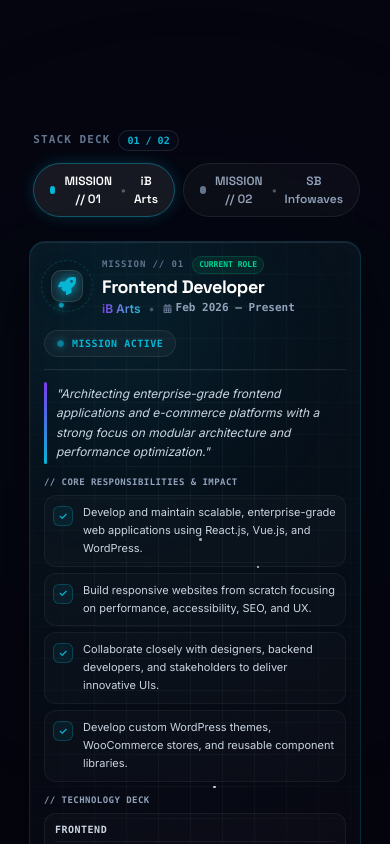
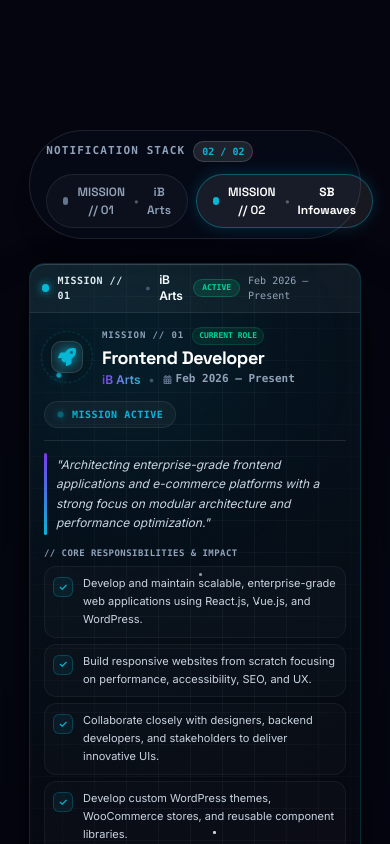
Before and after one commit to its-shilpa/react-space-portfolio, a React (Vite) app: page / in a window 390 px wide. Shown: the part 2480-3324 px from the top of the page. Built offline with nearby package versions, Linux system fonts and the light colour scheme.

Commit message:
Added the smooth notification card stack style on the work experience section

```diff
--- a/src/components/css/experience.css
+++ b/src/components/css/experience.css
@@ -9,30 +9,56 @@
 .experience-stack-container {
   display: flex;
   flex-direction: column;
-  gap: 2.5rem;
   position: relative;
   width: 100%;
+  padding-bottom: 2rem;
+}
+
+/* Notification Header on Card (Matching stacked tab screenshot style) */
+.stack-notification-header {
+  display: flex;
+  align-items: center;
+  justify-content: space-between;
+  padding: 10px 20px;
+  background: rgba(255, 255, 255, 0.04);
+  border-bottom: 1px solid rgba(255, 255, 255, 0.08);
+  border-top-left-radius: 24px;
+  border-top-right-radius: 24px;
+  backdrop-filter: blur(10px);
+  -webkit-backdrop-filter: blur(10px);
+}
+
+.stack-status-indicator {
+  width: 8px;
+  height: 8px;
+  border-radius: 50%;
+  box-shadow: 0 0 8px currentColor;
 }
 
 /* Individual Stacked Card */
 .experience-stack-card {
+  position: sticky;
+  top: calc(85px + var(--stack-idx, 0) * 32px);
   width: 100%;
   border-radius: 24px;
   isolation: isolate;
   background:
     radial-gradient(circle at 20% 0%, color-mix(in srgb, var(--theme-to) 9%, transparent), transparent 60%),
     radial-gradient(circle at 90% 100%, color-mix(in srgb, var(--theme-from) 6%, transparent), transparent 60%),
-    linear-gradient(165deg, color-mix(in srgb, var(--space-900) 88%, transparent) 0%, color-mix(in srgb, var(--space-950) 96%, transparent) 100%);
+    linear-gradient(165deg, color-mix(in srgb, var(--space-900) 92%, transparent) 0%, color-mix(in srgb, var(--space-950) 98%, transparent) 100%);
   backdrop-filter: blur(20px);
   -webkit-backdrop-filter: blur(20px);
-  border: 1px solid rgba(255, 255, 255, 0.1);
-  box-shadow: 0 25px 60px -15px rgba(0, 0, 0, 0.8),
-              inset 0 1px 0 rgba(255, 255, 255, 0.08),
+  border: 1px solid rgba(255, 255, 255, 0.12);
+  box-shadow: 0 -6px 20px -2px rgba(0, 0, 0, 0.5),
+              0 25px 60px -15px rgba(0, 0, 0, 0.85),
+              inset 0 1px 0 rgba(255, 255, 255, 0.14),
               inset 0 0 25px rgba(255, 255, 255, 0.02);
   overflow: hidden;
   transform-origin: center top;
-  will-change: transform, opacity;
+  will-change: transform, opacity, filter;
   touch-action: pan-y;
+  margin-bottom: 2.5rem;
+  transition: border-color 0.3s ease, box-shadow 0.3s ease;
   scrollbar-width: none !important;
   -ms-overflow-style: none !important;
 }
@@ -458,10 +484,17 @@
 /* Mobile responsive adjustments */
 @media (max-width: 768px) {
   .experience-stack-card {
+    top: calc(68px + var(--stack-idx, 0) * 24px);
     border-radius: 16px;
     touch-action: pan-y;
     backdrop-filter: blur(12px);
     -webkit-backdrop-filter: blur(12px);
+    margin-bottom: 2rem;
+  }
+  .stack-notification-header {
+    padding: 8px 12px;
+    border-top-left-radius: 16px;
+    border-top-right-radius: 16px;
   }
   .futuristic-company-badge {
     width: 46px;
--- a/src/components/sections/Experience.jsx
+++ b/src/components/sections/Experience.jsx
@@ -23,7 +23,7 @@ const getTagIcon = (tag) => {
   if (t.includes('wordpress') || t.includes('divi') || t.includes('elementor')) return { icon: FaWordpress, color: '#21759b' };
   if (t.includes('woocommerce')) return { icon: FaShoppingBag, color: '#96588a' };
   if (t === 'html') return { icon: FaHtml5, color: '#e34f26' };
-  if (t === 'css' || t.includes('sass') || t.includes('tailwind')) return { icon: FaCss3Alt, color: '#38bdf8' };
+  if (t.includes('css') || t.includes('sass') || t.includes('tailwind')) return { icon: FaCss3Alt, color: '#38bdf8' };
   if (t.includes('payment') || t.includes('credit')) return { icon: FaCreditCard, color: '#10b981' };
   return { icon: FaCode, color: '#94a3b8' };
 };
@@ -233,6 +233,40 @@ function CardContent({ job, idx, theme, isLatest }) {
   return (
     <>
       <ThemeBackground theme={theme} />
+
+      {/* Stacked Notification Top Header Bar (Visible when stacked behind) */}
+      <div className="stack-notification-header">
+        <div className="flex items-center gap-2 sm:gap-2.5">
+          <div
+            className="stack-status-indicator"
+            style={{
+              backgroundColor: isLatest ? 'var(--theme-to)' : 'var(--theme-muted, #64748b)',
+              color: isLatest ? 'var(--theme-to)' : '#64748b',
+            }}
+          />
+          <span className="text-[10px] sm:text-xs font-mono font-bold tracking-wider text-slate-200 uppercase">
+            MISSION // 0{idx + 1}
+          </span>
+          <span className="text-slate-600 text-xs">•</span>
+          <span className="text-xs sm:text-sm font-extrabold text-white tracking-tight">
+            {job.company}
+          </span>
+          <span className="text-[11px] sm:text-xs text-slate-400 font-medium hidden sm:inline">
+            — {job.role}
+          </span>
+        </div>
+        <div className="flex items-center gap-2">
+          {isLatest && (
+            <span className="text-[8px] sm:text-[9px] font-mono font-bold px-2 py-0.5 rounded-full bg-emerald-500/15 text-emerald-400 border border-emerald-500/30">
+              ACTIVE
+            </span>
+          )}
+          <span className="text-[10px] sm:text-xs font-mono text-slate-400">
+            {job.period}
+          </span>
+        </div>
+      </div>
+
       <div className="relative z-10 p-3.5 xs:p-4 sm:p-6 md:p-7 space-y-3 sm:space-y-4 md:space-y-5 overflow-visible">
         {/* Card Header */}
         <div className="flex flex-col sm:flex-row justify-between sm:items-center gap-3 sm:gap-4 pb-3 sm:pb-5 border-b border-white/10">
@@ -261,7 +295,7 @@ function CardContent({ job, idx, theme, isLatest }) {
 
             <div>
               <div className="flex items-center gap-2 mb-0.5 sm:mb-1">
-                <span className="text-[9px] sm:text-[10px] font-mono font-bold tracking-widest text-slate-500 uppercase">
+                <span className="text-[9px] sm:text-[10px] font-mono font-bold tracking-widest text-slate-400 uppercase">
                   MISSION // 0{idx + 1}
                 </span>
                 {isLatest && (
@@ -434,177 +468,78 @@ function CardContent({ job, idx, theme, isLatest }) {
 export default function Experience() {
   const { theme } = useTheme();
   const [activeTab, setActiveTab] = useState(0);
-  const sectionRef = useRef(null);
-  const pinWrapperRef = useRef(null);
-  const card0Ref = useRef(null);
-  const card1Ref = useRef(null);
-  const tlRef = useRef(null);
+  const cardRefs = useRef([]);
 
   useEffect(() => {
-    const card0 = card0Ref.current;
-    const card1 = card1Ref.current;
-    const pinEl = pinWrapperRef.current;
-    if (!card0 || !card1 || !pinEl) return;
+    const cardElements = cardRefs.current.filter(Boolean);
+    if (!cardElements.length) return;
 
-    const mm = gsap.matchMedia();
+    const ctx = gsap.context(() => {
+      // Configure GPU scroll animations for stacked cards
+      cardElements.forEach((card, idx) => {
+        if (idx === cardElements.length - 1) return;
+        const nextCard = cardElements[idx + 1];
+        if (!nextCard) return;
 
-    // Mobile (< 768px)
-    mm.add('(max-width: 767px)', () => {
-      gsap.set(card0, {
-        transformOrigin: 'center top',
-        y: 0,
-        scale: 1,
-        opacity: 1,
-        willChange: 'transform, opacity',
+        // Card stacking transform as the next card scrolls over it
+        gsap.to(card, {
+          scale: 0.94,
+          y: -12,
+          filter: 'brightness(0.7)',
+          opacity: 0.85,
+          ease: 'none',
+          scrollTrigger: {
+            trigger: nextCard,
+            start: 'top 85%',
+            end: 'top 120px',
+            scrub: true,
+            invalidateOnRefresh: true,
+          },
+        });
       });
 
-      gsap.set(card1, {
-        transformOrigin: 'center top',
-        yPercent: 102,
-        rotateX: 4,
-        scale: 0.96,
-        opacity: 1,
-        willChange: 'transform, opacity',
+      // Active tab detection based on scroll position
+      cardElements.forEach((card, idx) => {
+        ScrollTrigger.create({
+          trigger: card,
+          start: 'top 50%',
+          end: 'bottom 50%',
+          onToggle: (self) => {
+            if (self.isActive) {
+              setActiveTab(idx);
+            }
+          },
+        });
+      });
     });
 
-      const tl = gsap.timeline({
-        scrollTrigger: {
-          trigger: pinEl,
-          start: 'top 75px',
-          end: '+=500',
-          pin: true,
-          pinSpacing: true,
-          scrub: true,
-          anticipatePin: 0,
-          fastScrollEnd: true,
-          invalidateOnRefresh: true,
-          onUpdate: (self) => {
-            const activeIdx = self.progress > 0.45 ? 1 : 0;
-            setActiveTab(activeIdx);
-          },
-        },
-      });
-
-      tl.to(
-        card0,
-        {
-          scale: 0.95,
-          y: -14,
-          opacity: 0.55,
-          boxShadow: '0 45px 100px rgba(0, 0, 0, 0.95)',
-          ease: 'none',
-          duration: 1,
-        },
-        0
-      );
-
-      tl.to(
-        card1,
-        {
-          yPercent: 0,
-          rotateX: 0,
-          scale: 1,
-          opacity: 1,
-          boxShadow: '0 30px 85px rgba(0, 0, 0, 0.9)',
-          ease: 'none',
-          duration: 1,
-        },
-        0
-      );
-
-      tlRef.current = tl;
-    });
-
-    // Desktop (>= 768px)
-    mm.add('(min-width: 768px)', () => {
-      gsap.set(card0, {
-        transformOrigin: 'center top',
-        y: 0,
-        scale: 1,
-        opacity: 1,
-        willChange: 'transform, opacity',
-      });
-
-      gsap.set(card1, {
-        transformOrigin: 'center top',
-        yPercent: 120,
-        rotateX: 10,
-        scale: 0.96,
-        opacity: 1,
-        willChange: 'transform, opacity',
-      });
-
-      const tl = gsap.timeline({
-        scrollTrigger: {
-          trigger: pinEl,
-          start: 'top 10%',
-          end: '+=1100',
-          pin: true,
-          pinSpacing: true,
-          scrub: 0.4,
-          anticipatePin: 1,
-          fastScrollEnd: true,
-          invalidateOnRefresh: true,
-          onUpdate: (self) => {
-            const activeIdx = self.progress > 0.45 ? 1 : 0;
-            setActiveTab(activeIdx);
-          },
-        },
-      });
-
-      tl.to(
-        card0,
-        {
-          scale: 0.94,
-          y: -28,
-          opacity: 0.55,
-          boxShadow: '0 45px 100px rgba(0, 0, 0, 0.95)',
-          ease: 'none',
-          duration: 1,
-        },
-        0
-      );
-
-      tl.to(
-        card1,
-        {
-          yPercent: 0,
-          rotateX: 0,
-          scale: 1,
-          opacity: 1,
-          boxShadow: '0 30px 85px rgba(0, 0, 0, 0.9)',
-          ease: 'none',
-          duration: 1,
-        },
-        0
-      );
-
-      tlRef.current = tl;
-    });
-
-    return () => mm.revert();
+    return () => ctx.revert();
   }, []);
 
   const goToCard = (index) => {
     setActiveTab(index);
-    const tl = tlRef.current;
-    if (tl && tl.scrollTrigger) {
-      const start = tl.scrollTrigger.start;
-      const end = tl.scrollTrigger.end;
-      const targetScroll = index === 0 ? start + 5 : end - 5;
+    const targetEl = cardRefs.current[index];
+    if (!targetEl) return;
+
+    const isMobile = typeof window !== 'undefined' && window.innerWidth < 768;
+    const offset = isMobile ? 68 + index * 24 : 85 + index * 32;
+    const bodyRect = document.body.getBoundingClientRect().top;
+    const elementRect = targetEl.getBoundingClientRect().top;
+    const elementPosition = elementRect - bodyRect;
+    const offsetPosition = elementPosition - offset - 10;
+
     if (window.lenis) {
-        window.lenis.scrollTo(targetScroll);
+      window.lenis.scrollTo(offsetPosition, { duration: 1.2 });
     } else {
       window.scrollTo({
-          top: targetScroll,
+        top: offsetPosition,
         behavior: 'smooth',
       });
-      }
     }
   };
 
   return (
-    <section id="experience" ref={sectionRef} className="portfolio-section relative">
+    <section id="experience" className="portfolio-section relative">
       {/* Background ambient nebula glow */}
       <div className="absolute top-1/4 left-1/2 -translate-x-1/2 -translate-y-1/2 w-[85vw] h-[85vw] max-w-[650px] max-h-[650px] bg-theme-to/5 rounded-full blur-[140px] pointer-events-none z-0" />
       <div className="absolute bottom-1/4 right-1/4 w-[60vw] h-[60vw] max-w-[450px] max-h-[450px] bg-theme-from/5 rounded-full blur-[130px] pointer-events-none z-0" />
@@ -613,19 +548,19 @@ export default function Experience() {
         <SectionHeading
           eyebrow="Career Timeline"
           title="Work Experience"
-          subtitle="Explore my professional missions in a true 3D stacked deck. Scroll down to watch the cards stack over each other."
+          subtitle="Explore my professional missions in a dynamic notification stack. Scroll down to watch cards stack smoothly over each other."
         />
 
-        {/* Pinned Card Stack Stage */}
-        <div ref={pinWrapperRef} className="relative w-full max-w-5xl mx-auto pt-2">
+        {/* Stack Stage */}
+        <div className="relative w-full max-w-5xl mx-auto pt-2">
           {/* Quick-Jump Card Stack Navigation Pills */}
-          <div className="flex flex-wrap items-center justify-between gap-3 mb-6 px-1">
+          <div className="flex flex-wrap items-center justify-between gap-3 mb-6 sticky top-[70px] sm:top-[75px] z-30 py-2.5 backdrop-blur-md bg-slate-950/60 rounded-full border border-white/10 px-4 shadow-xl">
             <div className="flex items-center gap-2">
-              <span className="text-[11px] font-mono font-bold tracking-widest text-slate-500 uppercase">
-                STACK DECK
+              <span className="text-[11px] font-mono font-bold tracking-widest text-slate-400 uppercase">
+                NOTIFICATION STACK
               </span>
-              <span className="text-[10px] font-mono font-bold px-2 py-0.5 rounded-full bg-white/5 border border-white/10 text-theme-to">
-                0{activeTab + 1} / 02
+              <span className="text-[10px] font-mono font-bold px-2 py-0.5 rounded-full bg-white/10 border border-white/15 text-theme-to">
+                0{activeTab + 1} / 0{experience.length}
               </span>
             </div>
 
@@ -640,37 +575,33 @@ export default function Experience() {
                     className={`stack-switcher-pill ${isActive ? 'active' : ''}`}
                   >
                     <span
-                      className="w-2 h-2 rounded-full"
+                      className="w-2 h-2 rounded-full transition-colors duration-300"
                       style={{ backgroundColor: isActive ? 'var(--theme-to)' : '#64748b' }}
                     />
                     <span>MISSION // 0{idx + 1}</span>
                     <span className="text-white/30">•</span>
-                    <span className={isActive ? 'text-white' : 'text-slate-400'}>{job.company}</span>
+                    <span className={isActive ? 'text-white font-bold' : 'text-slate-400'}>{job.company}</span>
                   </button>
                 );
               })}
             </div>
           </div>
 
-          {/* Stacking Cards Deck Area */}
-          <div className="relative w-full [perspective:1400px]">
-            {/* Card 0: iB Arts (relative, base of the stack) */}
+          {/* Stacking Cards Deck Container */}
+          <div className="experience-stack-container">
+            {experience.map((job, idx) => (
               <article
-              ref={card0Ref}
-              className={`experience-stack-card theme-${theme} relative z-10 w-full`}
-              style={{ pointerEvents: activeTab === 0 ? 'auto' : 'none' }}
+                key={job.company}
+                ref={(el) => (cardRefs.current[idx] = el)}
+                className={`experience-stack-card theme-${theme}`}
+                style={{
+                  '--stack-idx': idx,
+                  zIndex: (idx + 1) * 10,
+                }}
               >
-              <CardContent job={experience[0]} idx={0} theme={theme} isLatest={true} />
+                <CardContent job={job} idx={idx} theme={theme} isLatest={idx === 0} />
               </article>
-
-            {/* Card 1: SB Infowaves (absolute inset-0, stacks directly over Card 0) */}
-            <article
-              ref={card1Ref}
-              className={`experience-stack-card theme-${theme} absolute top-0 left-0 w-full z-20`}
-              style={{ pointerEvents: activeTab === 1 ? 'auto' : 'none' }}
-            >
-              <CardContent job={experience[1]} idx={1} theme={theme} isLatest={false} />
-            </article>
+            ))}
           </div>
         </div>
       </div>
```
Lines whose indentation alone changed are shown as unchanged.
